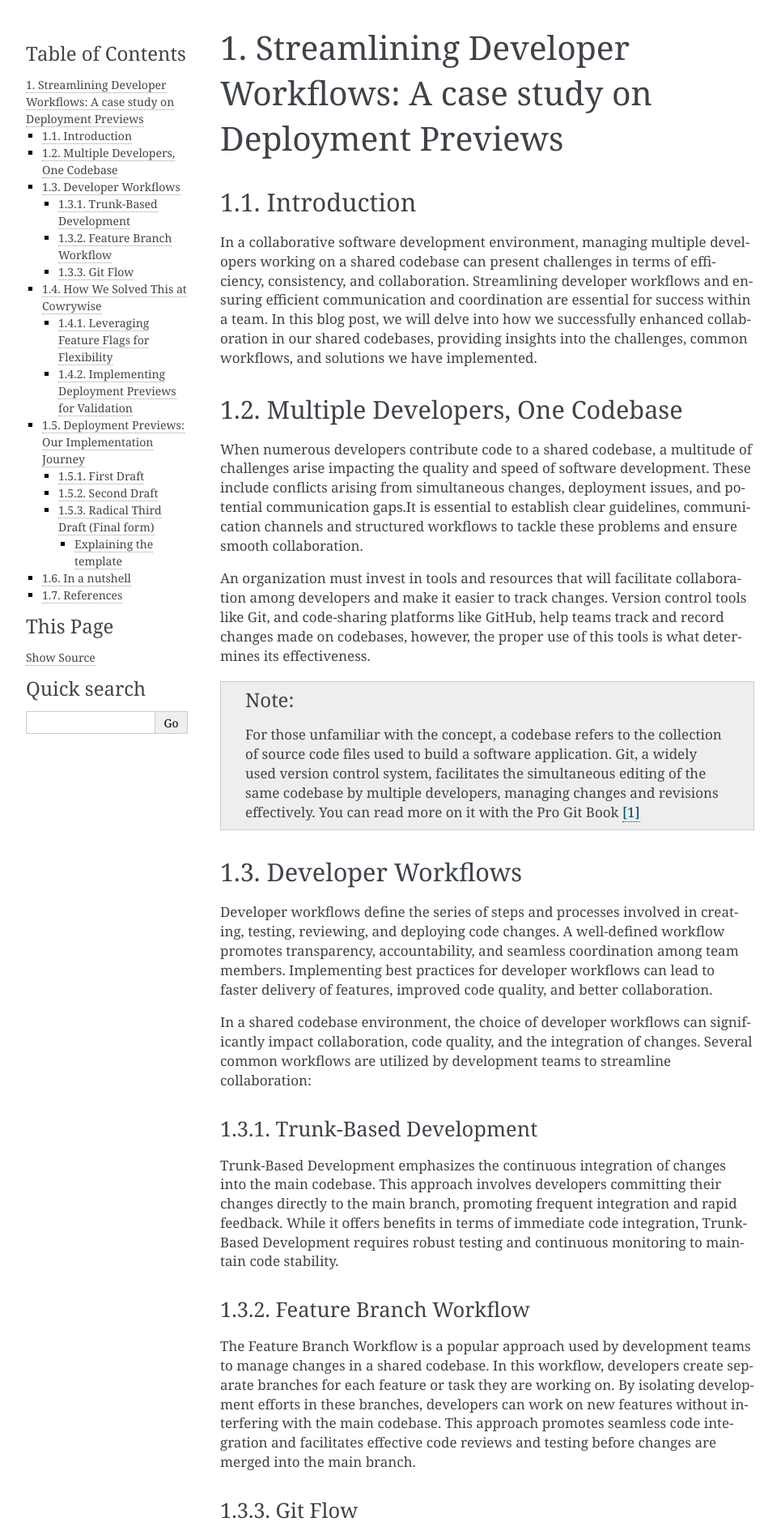
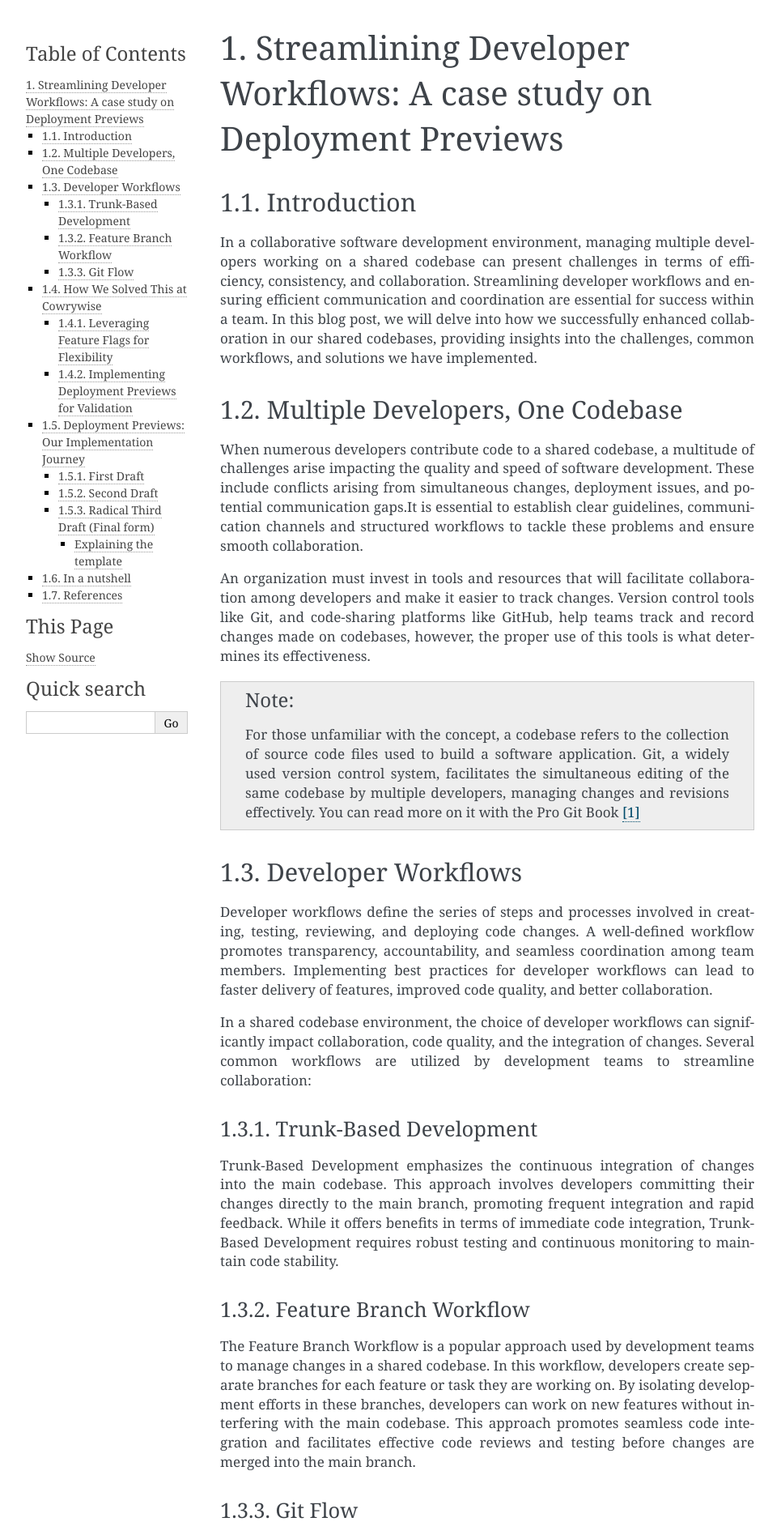
Before and after one commit to cAtaman/blog, a Sphinx documentation site: the page built from source/dev_workflows.rst, in a window 1280 px wide. Shown: the top 1900 px of the page at 81% size, without its empty margins (148-1113 px from the left). Built offline with Sphinx 7.4.7, drawn with Linux system fonts in a browser that asks for light colours.

Commit message:
justify text in body paragraphs

```diff
--- /dev/null
+++ b/source/_static/custom.css
@@ -0,0 +1,3 @@
+body p {
+    text-align: justify;
+}
--- a/source/conf.py
+++ b/source/conf.py
@@ -30,3 +30,4 @@ exclude_patterns = []
 # html_theme = "sphinx_rtd_theme"
 html_theme = "alabaster"
 html_static_path = ["_static"]
+html_css_files = ["custom.css"]
```
